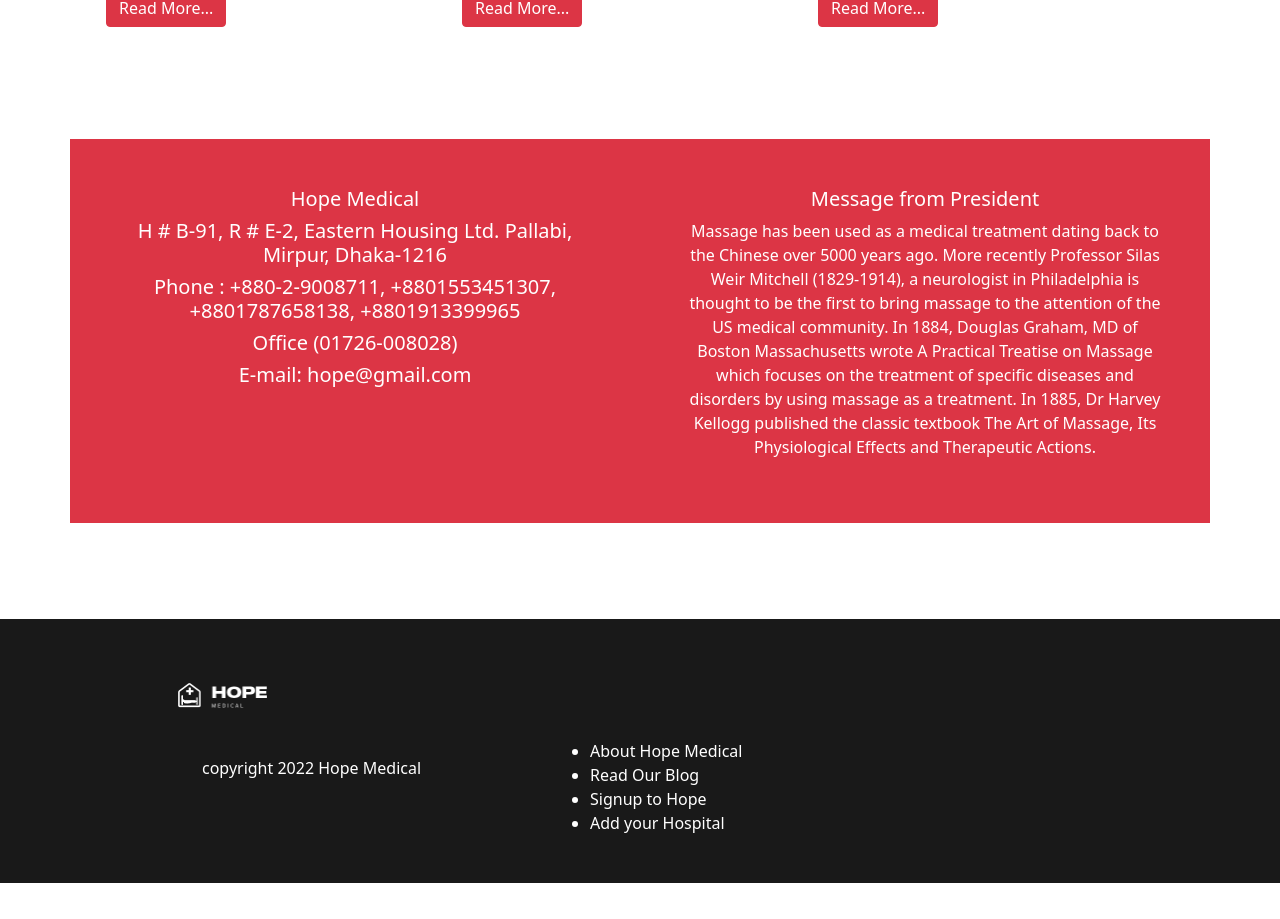
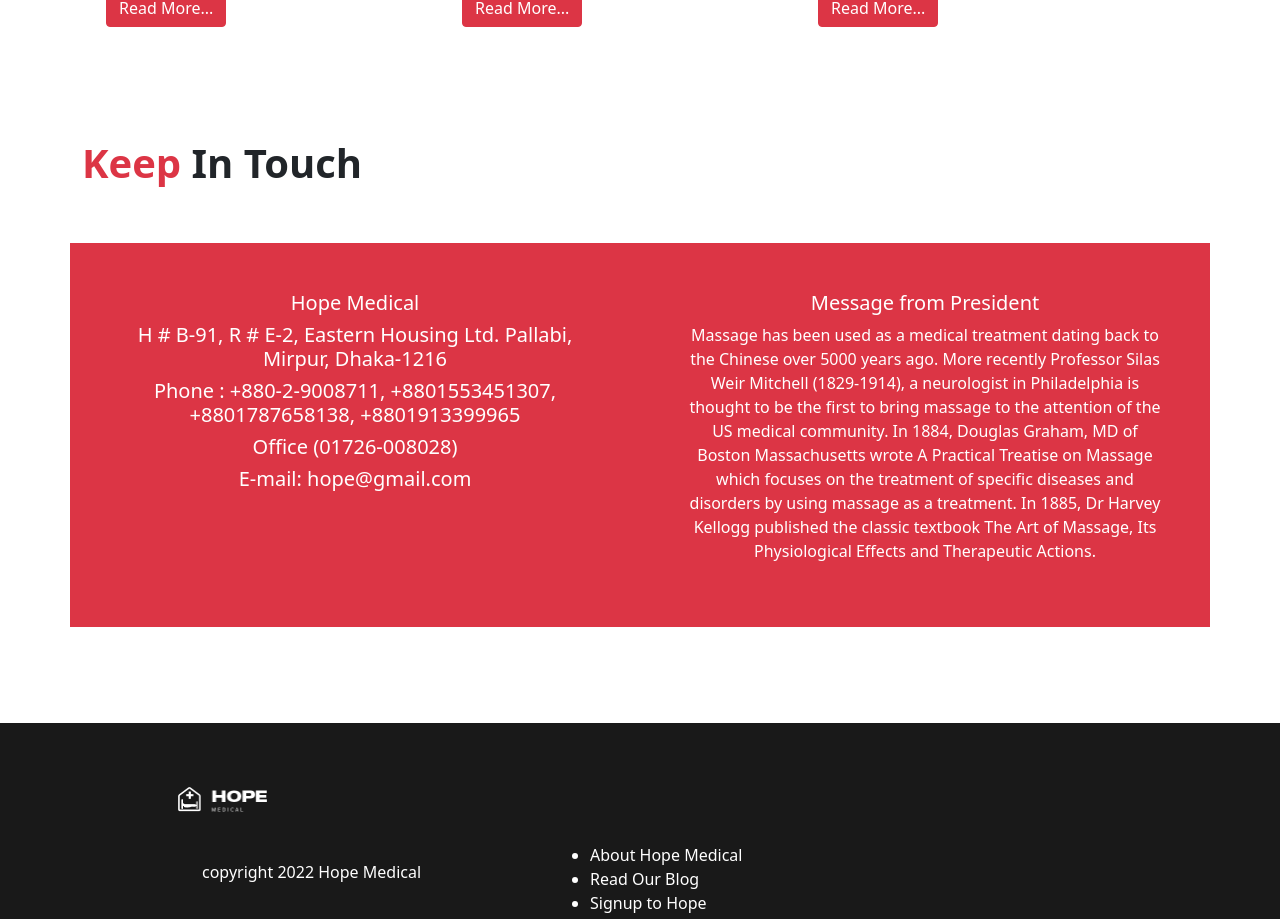
Before and after one commit to isti2623/Hope-Medical, a React (Create React App) app: page / in a window 1280 px wide. Shown: the part 2756-3675 px from the top of the page. Before the commit the page ends 3639 px from the top, so only its background shows below. Built offline with nearby package versions, Linux system fonts and the light colour scheme; no server answers; a web font is replaced by a local one.

Commit message:
last update

```diff
--- a/src/components/Foot/Foot.js
+++ b/src/components/Foot/Foot.js
@@ -5,9 +5,11 @@ const Foot = () => {
     return (
 
         <div>
+
+
             <Container>
                 <Row>
-
+                    <h1 className='fs-1 fw-bold  mt-5 text-danger'>Keep <span className='text-dark'>In Touch</span> </h1>
                     <Col className="bg-danger my-5 p-5 text-center" md={6}>
                         <h5 className="text-white">Hope Medical</h5>
                         <h5 className="text-white">H # B-91, R # E-2, Eastern Housing Ltd. Pallabi, Mirpur, Dhaka-1216</h5>
```
